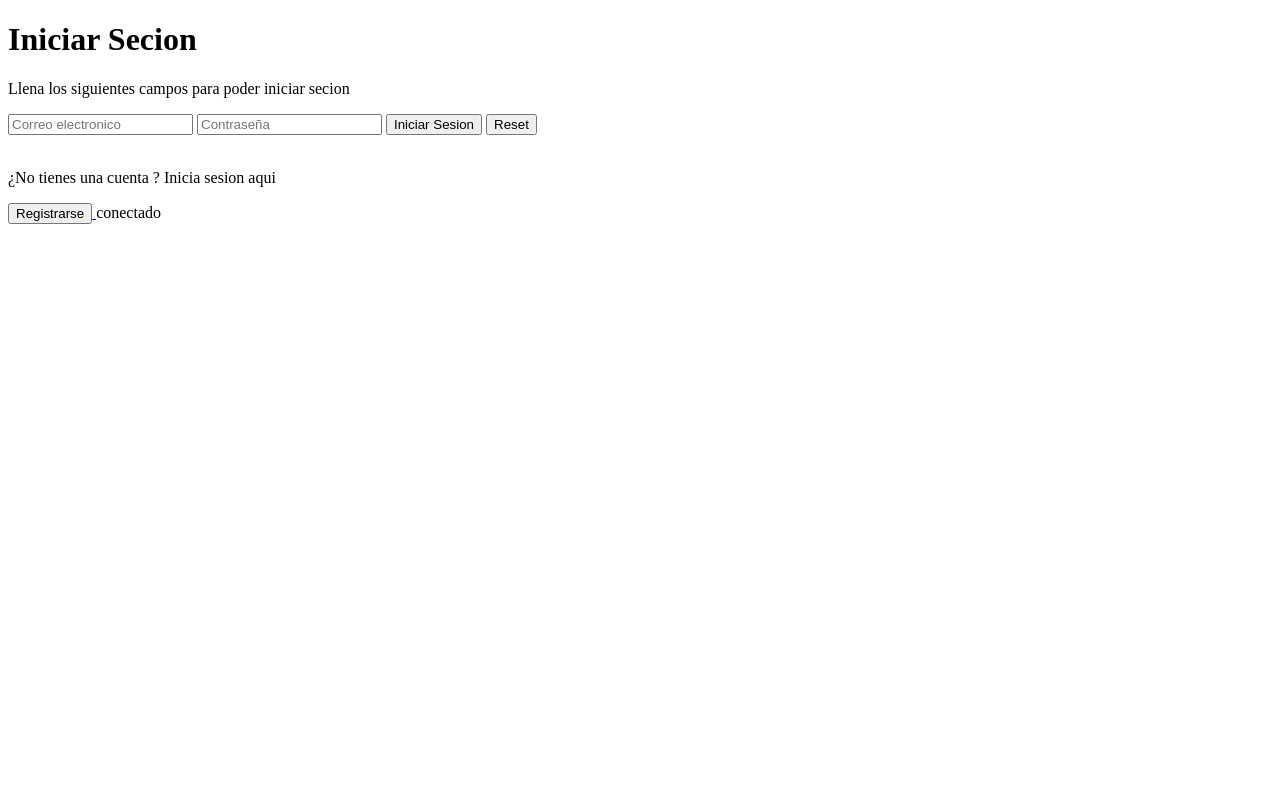
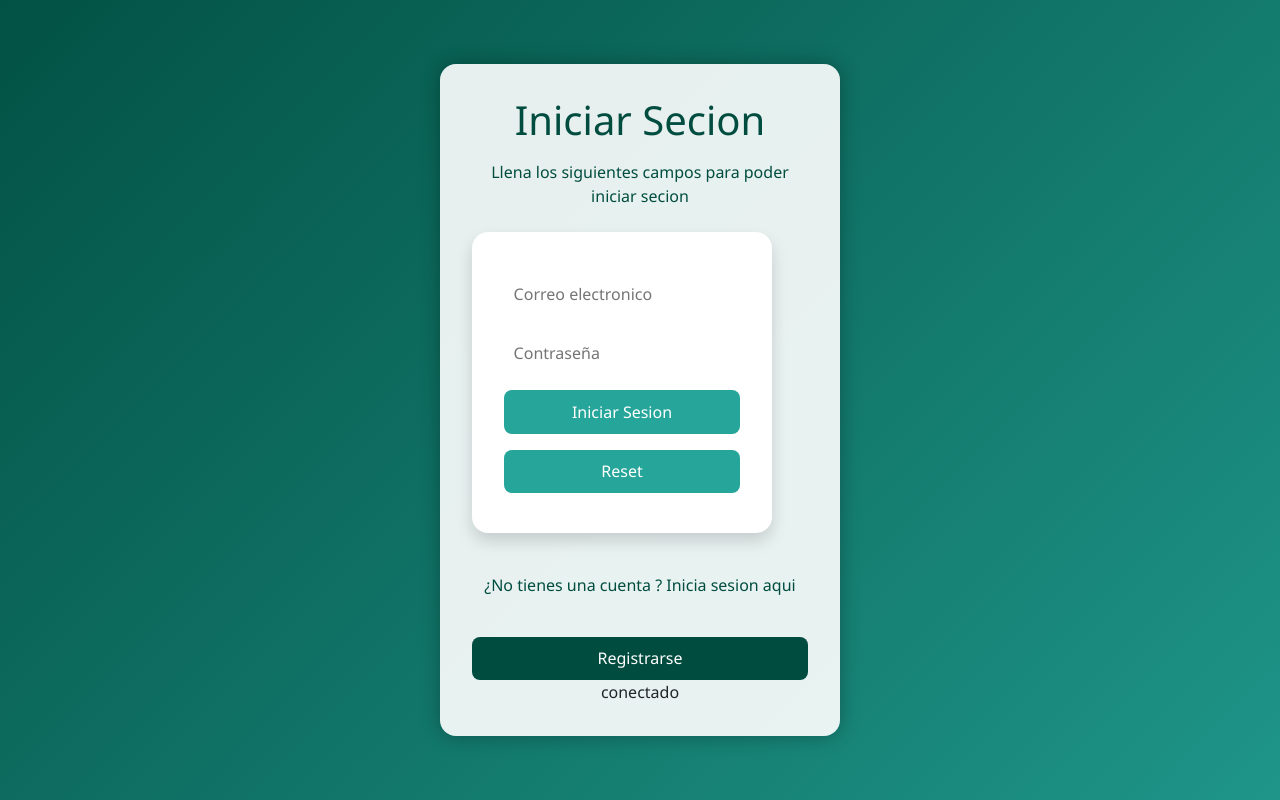
Before and after one commit to VMmagalimonzon/distribuci-n-de-alimentos, a PHP site: page /sesion.php in a window 1280 px wide. Run offline with PHP 8.4, Linux system fonts and the light colour scheme.

Commit message:
agregue y modifique css y php

```diff
--- a/css/inicio.css
+++ b/css/inicio.css
@@ -2,6 +2,10 @@
   margin: 0;
   padding: 0;
   box-sizing: border-box;
+}
+
+ul, li {
+  list-style: none;
 }
 
 body {
--- /dev/null
+++ b/css/sesion.css
@@ -0,0 +1,159 @@
+body {
+  background: linear-gradient(to right, #e0f7fa, #e0f2f1);
+  font-family: 'Segoe UI', Tahoma, Geneva, Verdana, sans-serif;
+  padding: 2rem;
+  display: flex;
+  flex-direction: column;
+  align-items: center;
+  min-height: 100vh;
+  margin: 0;
+  height: 100vh;
+  background: linear-gradient(-45deg, #80cbc4, #26a69a, #004d40, #009688);
+  background-size: 400% 400%;
+  animation: animarFondo 10s ease infinite;
+  display: flex;
+  justify-content: center;
+  align-items: center;
+  text-align: center;
+}
+.form-box {
+  background-color: rgba(255, 255, 255, 0.9);
+  padding: 2rem;
+  border-radius: 1rem;
+  box-shadow: 0 0 20px rgba(0, 0, 0, 0.3);
+  width: 100%;
+  max-width: 400px;
+}
+
+.form-box h1 {
+  margin-bottom: 1rem;
+  text-align: center;
+  color: #004d40;
+}
+
+.form-box input[type="email"],
+.form-box input[type="password"],
+.form-box input[type="submit"],
+.form-box input[type="reset"] {
+  width: 100%;
+  margin: 0.5rem 0;
+  padding: 0.6rem;
+  border: none;
+  border-radius: 0.5rem;
+}
+
+.form-box input[type="submit"],
+.form-box input[type="reset"] {
+  background-color: #26a69a;
+  color: white;
+  cursor: pointer;
+  transition: background-color 0.3s ease;
+}
+
+.form-box input[type="submit"]:hover,
+.form-box input[type="reset"]:hover {
+  background-color: #00796b;
+}
+
+.form-box a button {
+  width: 100%;
+  margin-top: 1rem;
+  padding: 0.6rem;
+  background-color: #004d40;
+  color: white;
+  border: none;
+  border-radius: 0.5rem;
+  cursor: pointer;
+}
+
+.form-box p {
+  margin-top: 1rem;
+  text-align: center;
+}
+
+
+/* Título con animación fade-in */
+h1 {
+    font-size: 2.5rem;
+    color: #00796b;
+    margin-bottom: 1rem;
+    animation: fadeIn 1s ease-in-out;
+}
+
+p {
+    color: #004d40;
+    margin-bottom: 1.5rem;
+    animation: fadeIn 1.2s ease-in-out;
+}
+
+/* Formulario animado */
+form {
+    background-color: white;
+    padding: 2rem;
+    border-radius: 1rem;
+    box-shadow: 0 8px 16px rgba(0,0,0,0.15);
+    display: flex;
+    flex-direction: column;
+    width: 300px;
+    animation: slideUp 1s ease-in-out;
+}
+
+/* Inputs estilizados */
+input[type="email"],
+input[type="password"] {
+    margin-bottom: 1rem;
+    padding: 0.7rem;
+    border: 1px solid #b2dfdb;
+    border-radius: 0.5rem;
+    transition: all 0.3s ease;
+}
+
+input[type="email"]:focus,
+input[type="password"]:focus {
+    border-color: #26a69a;
+    box-shadow: 0 0 5px #26a69a;
+    outline: none;
+}
+
+/* Botones */
+input[type="submit"],
+input[type="reset"],
+button {
+    background-color: #00796b;
+    color: white;
+    padding: 0.7rem;
+    border: none;
+    border-radius: 0.5rem;
+    cursor: pointer;
+    margin-top: 0.5rem;
+    transition: background-color 0.3s ease;
+}
+
+input[type="submit"]:hover,
+input[type="reset"]:hover,
+button:hover {
+    background-color: #004d40;
+}
+
+/* Link de registro centrado */
+a {
+    margin-top: 1rem;
+    text-decoration: none;
+    animation: fadeIn 1.4s ease-in-out;
+}
+
+/* Animaciones */
+@keyframes fadeIn {
+    0% { opacity: 0; transform: translateY(-20px); }
+    100% { opacity: 1; transform: translateY(0); }
+}
+
+@keyframes slideUp {
+    0% { opacity: 0; transform: translateY(40px); }
+    100% { opacity: 1; transform: translateY(0); }
+}
+@keyframes animarFondo {
+  0% { background-position: 0% 50%; }
+  50% { background-position: 100% 50%; }
+  100% { background-position: 0% 50%; }
+}
--- a/perfil.php
+++ b/perfil.php
@@ -29,7 +29,7 @@ if (!$usuario) {
 <head>
     <meta charset="UTF-8">
     <meta name="viewport" content="width=device-width, initial-scale=1.0">
-    <link rel="stylesheet" href="perfil.css" />
+    <link rel="stylesheet" href="css/perfil.css" />
     <title>Perfil</title>
 </head>
 <body>
--- a/registrase.php
+++ b/registrase.php
@@ -68,6 +68,8 @@ if ($_SERVER["REQUEST_METHOD"] === "POST") {
 <head>
     <meta charset="UTF-8" />
     <title>Registrarse</title>
+     <link href="https://cdn.jsdelivr.net/npm/bootstrap@5.3.3/dist/css/bootstrap.min.css" rel="stylesheet">
+    <link rel="stylesheet" href="css/registrase.css">
 </head>
 <body>
     <h1>Registrarse</h1>
--- a/sesion.php
+++ b/sesion.php
@@ -4,19 +4,19 @@
     <meta charset="UTF-8">
     <meta name="viewport" content="width=device-width, initial-scale=1.0">
     <title>Sesion</title>
+    <link href="https://cdn.jsdelivr.net/npm/bootstrap@5.3.3/dist/css/bootstrap.min.css" rel="stylesheet">
+    <link rel="stylesheet" href="css/sesion.css">
 </head>
 <body>
+    <div class="form-box">
     <h1>Iniciar Secion</h1>
     <p>Llena los siguientes campos para poder iniciar secion </p>
 
     <form action="controlador.php" name="Sesion" method="POST" required>
      <input type="email" name="Correo" placeholder="Correo electronico" required>
      <input type="password" name="Contraseña" placeholder="Contraseña" required>
-
-
      <input type="submit" name="Iniciar_Sesion" value="Iniciar Sesion">
      <input type="reset">
-
 
      </form>
         <br>
```
Also changed, not shown: css/alumnos.css (+42 -74 lines), css/perfil.css (added, +118 -0 lines), css/registrase.css (added, +129 -0 lines).
